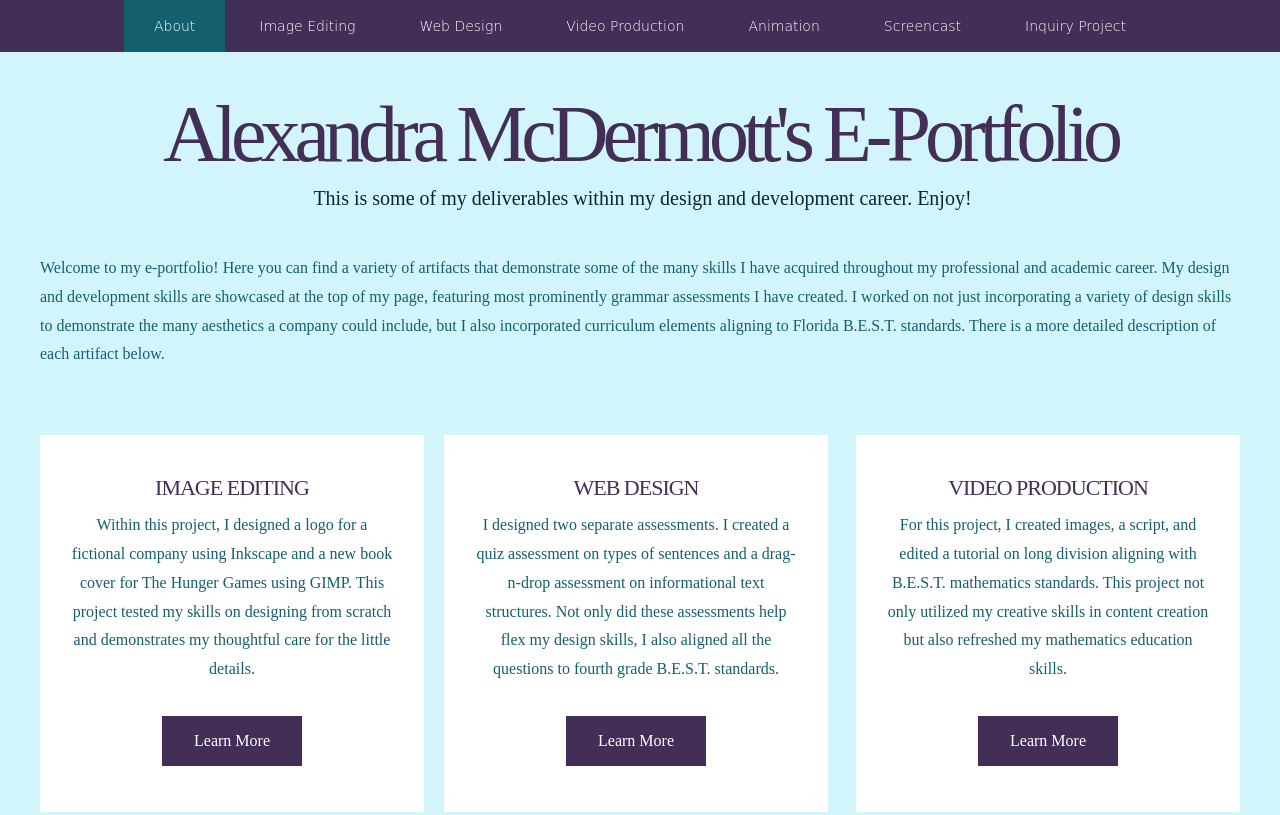
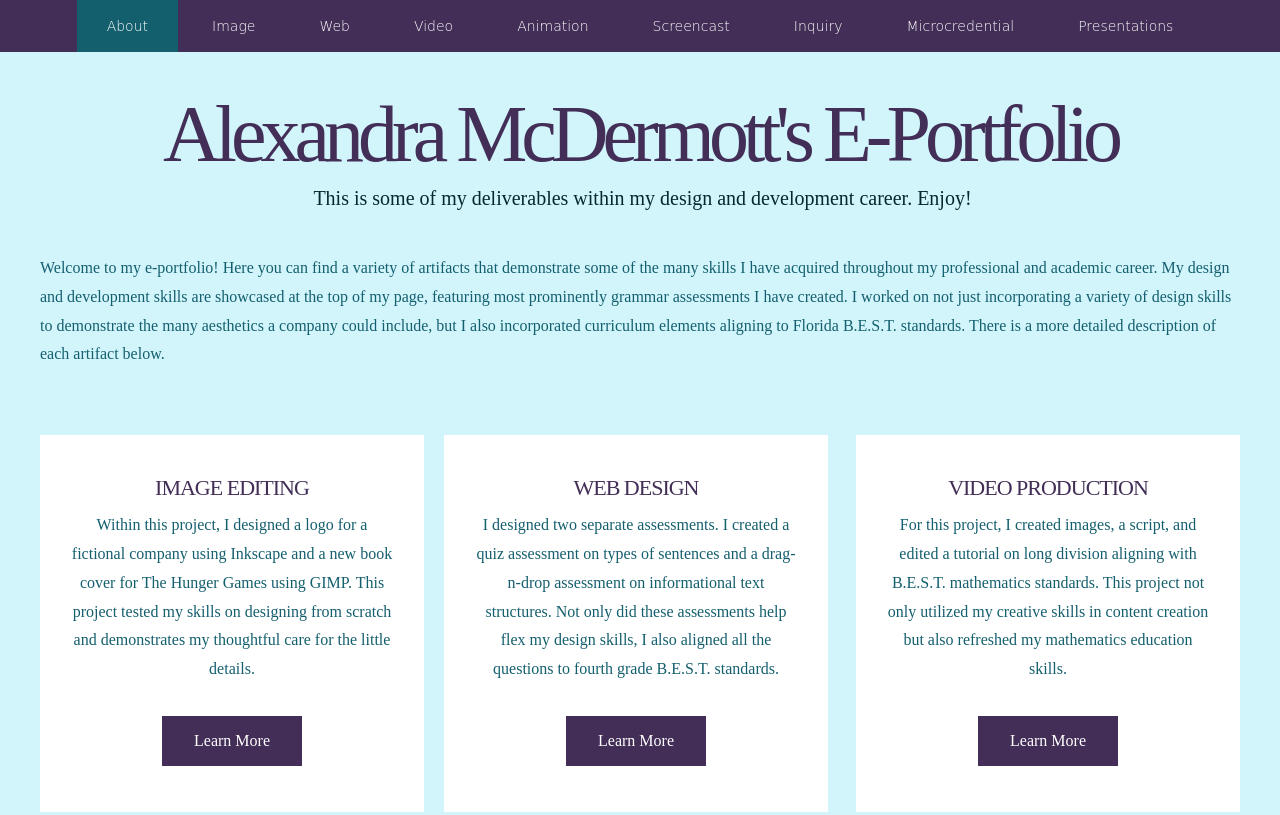
Before and after one commit to amcdermott1/eportfolio, a plain HTML site: page index.html in a window 1280 px wide. Shown: the top 815 px of the page. Drawn offline with Linux system fonts and the light colour scheme.

Commit message:
Update index.html

```diff
--- a/index.html
+++ b/index.html
@@ -38,15 +38,15 @@ Released   : 20130406
 				<!-- NAVIGATION MENU.  THERE SHOULD BE ONE LIST ITEM FOR EACH BUTTON IN YOUR NAVIGATION BAR. -->
                 <!-- REPLACE THE # IN THE LINK WITH THE FILE NAME OF THE APPROPRIATE PAGE.  -->
                 <li class="current_page_item"><a href="index.html">About</a></li>
-				<li><a href="image.html">Image Editing</a></li>
-				<li><a href="web.html">Web Design</a></li>
-				<li><a href="video.html">Video Production</a></li>
+				<li><a href="image.html">Image</a></li>
+				<li><a href="web.html">Web</a></li>
+				<li><a href="video.html">Video</a></li>
 				<li><a href="animation.html">Animation</a></li>
 				<li><a href="screencast.html">Screencast</a></li>
-				<li><a href="inquiry.html">Inquiry Project</a></li>
+				<li><a href="inquiry.html">Inquiry</a></li>
 				<li><a href="micro.html">Microcredential</a></li>
 				<li><a href="Presentation.html">Presentations</a></li>
-				<li><a href="contact.html">Contact Me</a></li>
+				<li><a href="contact.html">Contact</a></li>
 			</ul>
 		</div>
 	</div>
```
